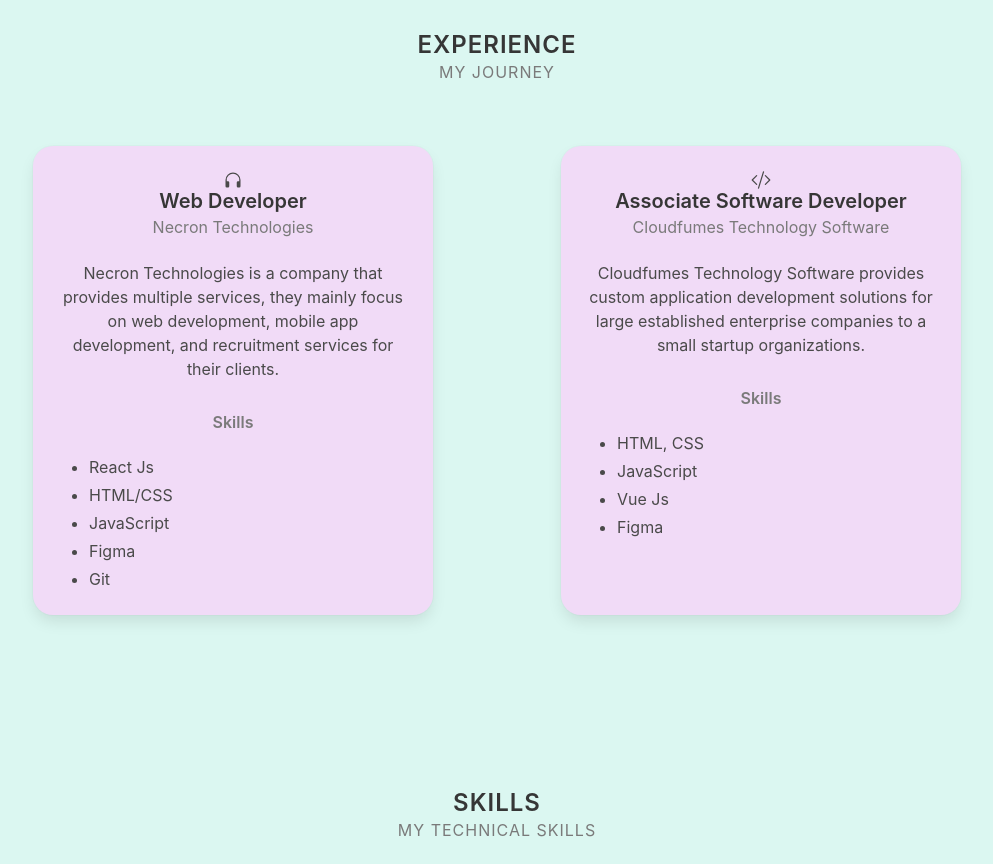
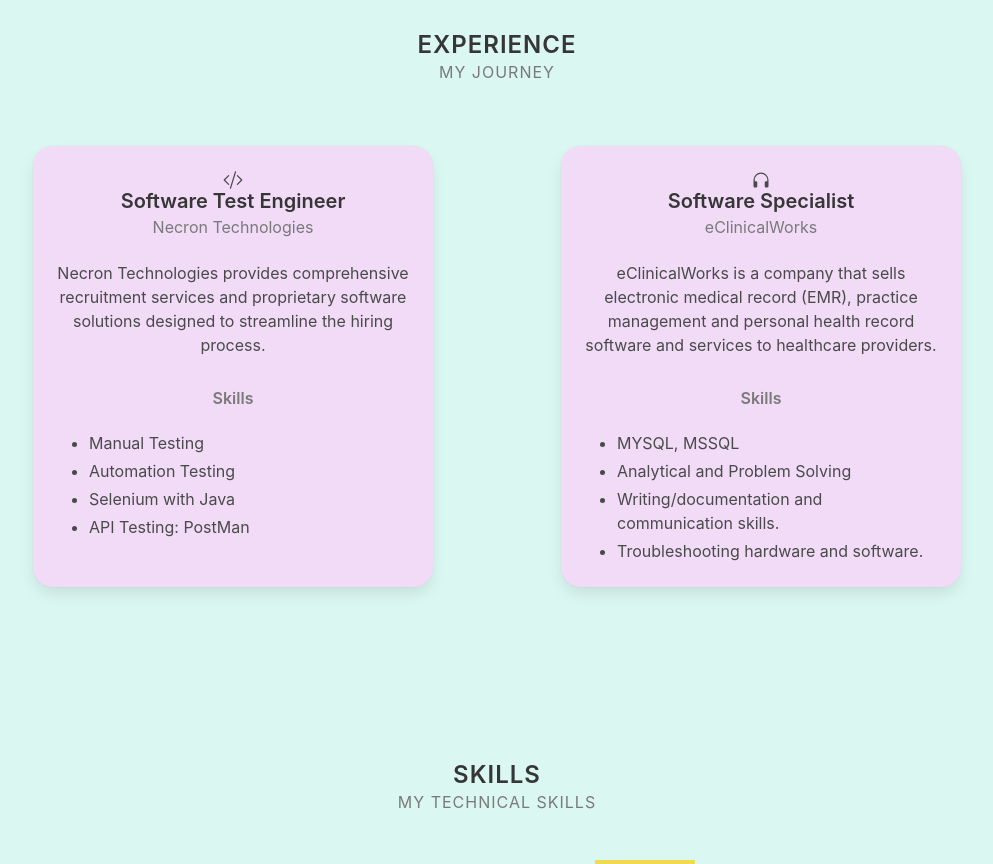
Before and after one commit to jainpriyanshe/Portfolio, a React (Create React App) app: page / in a window 1280 px wide. Shown: the part 880-1744 px from the top of the page, without its empty margins (143-1136 px from the left). Built offline with nearby package versions, Linux system fonts and the light colour scheme.

Commit message:
updated: resume and removed cloudfumes data

```diff
--- a/src/components/Experience.js
+++ b/src/components/Experience.js
@@ -12,6 +12,51 @@
       </div>
 
       <div className="is-flex is-justify-content-space-evenly is-flex-wrap-wrap mt-6 ">
+
+        <div className="is-half is-flex is-justify-content-center ">
+          {" "}
+          <div
+            className="card flex-row flex-wrap mt-4"
+            style={{
+              borderRadius: "20px",
+              // boxShadow: "1px 1px 2px black",
+              maxWidth: "400px",
+              boxshadow: "0 2.4rem 4.8rem rgba(0, 0, 0, 0.507)",
+              background:
+                "#f1dbf7",
+              // height: "450px",
+            }}
+          >
+            <div className="card-content border-0">
+              <div
+                className="is-flex is-justify-content-center"
+                style={{ fontSize: "20px" }}
+              >
+                <BsCodeSlash />
+              </div>
+              <h4 className="title is-5 is-flex is-justify-content-center ">
+                Software Test Engineer
+              </h4>
+              <h2 className="subtitle has-text-grey is-6 is-flex is-justify-content-center">
+                Necron Technologies
+              </h2>
+
+              <div className="content">
+                <p className="content is-flex has-text-centered  pb-4">
+                  Necron Technologies provides comprehensive recruitment services and proprietary software solutions designed to streamline the hiring process.                 </p>
+                <h6 className="subtitle is-6  has-text-grey is-flex is-justify-content-center">
+                  Skills
+                </h6>
+                <ul>
+                  <li>Manual Testing</li>
+                  <li>Automation Testing</li>
+                  <li>Selenium with Java</li>
+                  <li>API Testing: PostMan</li>
+                </ul>
+              </div>
+            </div>
+          </div>
+        </div>
         <div className="is-half is-flex is-justify-content-center  ">
           {" "}
           <div
@@ -36,72 +81,26 @@
                 <BsHeadphones />
               </div>
               <h4 className="title is-5 is-flex is-justify-content-center ">
-                Web Developer{" "}
+                Software Specialist{" "}
               </h4>
               <h2 className="subtitle has-text-grey is-6 is-flex is-justify-content-center">
-                Necron Technologies{" "}
+                eClinicalWorks{" "}
               </h2>
 
               <div className="content">
                 <p className="content is-flex has-text-centered pb-4">
-                  Necron Technologies is a company that provides multiple services, they mainly focus on web development, mobile app development, and recruitment services for their clients.
-
-
+                  eClinicalWorks is a company that sells electronic medical
+                  record (EMR), practice management and personal health record
+                  software and services to healthcare providers.
                 </p>
                 <h6 className="subtitle is-6  has-text-grey is-flex is-justify-content-center ">
                   Skills
                 </h6>
                 <ul>
-                  <li>React Js</li>
-                  <li>HTML/CSS</li>
-                  <li>JavaScript</li>
-                  <li>Figma</li>
-                <li>Git</li>
-                </ul>
-              </div>
-            </div>
-          </div>
-        </div>
-        <div className="is-half is-flex is-justify-content-center ">
-          {" "}
-          <div
-            className="card flex-row flex-wrap mt-4"
-            style={{
-              borderRadius: "20px",
-              // boxShadow: "1px 1px 2px black",
-              maxWidth: "400px",
-              boxshadow: "0 2.4rem 4.8rem rgba(0, 0, 0, 0.507)",
-              background:
-                "#f1dbf7",
-              // height: "450px",
-            }}
-          >
-            <div className="card-content border-0">
-              <div
-                className="is-flex is-justify-content-center"
-                style={{ fontSize: "20px" }}
-              >
-                <BsCodeSlash />
-              </div>
-              <h4 className="title is-5 is-flex is-justify-content-center ">
-              Associate Software Developer
-              </h4>
-              <h2 className="subtitle has-text-grey is-6 is-flex is-justify-content-center">
-                Cloudfumes Technology Software
-              </h2>
-
-              <div className="content">
-                <p className="content is-flex has-text-centered  pb-4">
-               Cloudfumes Technology Software provides custom application development solutions for large established enterprise companies to a small startup organizations.
-                </p>
-                <h6 className="subtitle is-6  has-text-grey is-flex is-justify-content-center">
-                  Skills
-                </h6>
-                <ul>
-                  <li>HTML, CSS</li>
-                  <li>JavaScript</li>
-                  <li>Vue Js</li>
-                  <li>Figma</li>
+                  <li>MYSQL, MSSQL</li>
+                  <li>Analytical and Problem Solving</li>
+                  <li>Writing/documentation and communication skills.</li>
+                  <li>Troubleshooting hardware and software.</li>
                 </ul>
               </div>
             </div>
--- a/src/components/Navbar.js
+++ b/src/components/Navbar.js
@@ -75,7 +75,7 @@
           </a>
         </div>
         <div className="navbar-end is-align-items-center has-text-centered">
-          <a href="/Priyanshi_Jain_Resume.pdf" download>
+        <a href="/Resume_QA_Priyanshi_Jain.pdf" download>
             <button className=" button is-light  "> Resume</button>
           </a>
         </div>
```
Also changed, not shown: 2 other files (tests, documents, lock files or other folders).
